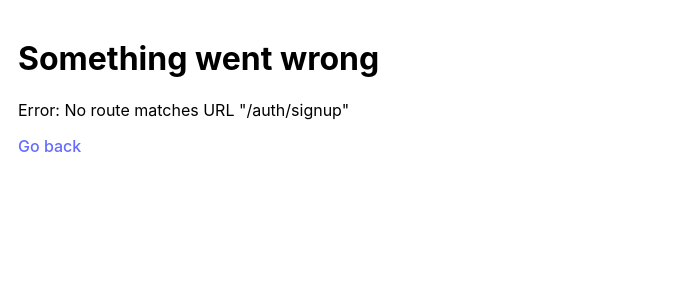
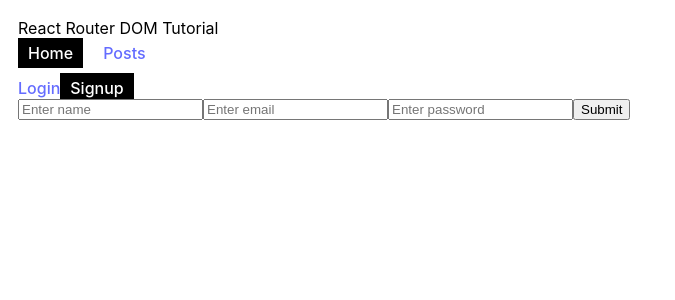
Before and after one commit to sandip-sadhukhan/react-interview, a React (Vite) app in the folder 7.routing/: page /auth/signup in a window 1280 px wide. Shown: the top 300 px of the page, without its empty margins (0-675 px from the left). Built offline with nearby package versions, Linux system fonts and the light colour scheme.

Commit message:
nested route example

```diff
--- a/7.routing/src/components/header.jsx
+++ b/7.routing/src/components/header.jsx
@@ -3,7 +3,7 @@ import { Link, NavLink } from 'react-router-dom'
 
 const Header = () => {
     return <header className='header'>
-        <NavLink to="/">Home</NavLink>
+        <NavLink to="/auth">Home</NavLink>
         <NavLink to="/posts">Posts</NavLink>
     </header>
 }
--- /dev/null
+++ b/7.routing/src/components/login.jsx
@@ -0,0 +1,24 @@
+import React from 'react'
+import { useNavigate } from 'react-router-dom';
+
+const Login = () => {
+      const navigate = useNavigate();
+
+  const handleSubmit = (e) => {
+    e.preventDefault();
+
+    if (e.target.email.value && e.target.password.value) {
+      navigate("/posts")
+    }
+  }
+
+  return (
+     <form onSubmit={handleSubmit}>
+      <input type="email" name="email" placeholder='Enter email' />
+      <input type="password" name="password" placeholder='Enter password' />
+      <input type="submit" value="Submit" />
+    </form>
+  )
+}
+
+export default Login
--- /dev/null
+++ b/7.routing/src/components/signup.jsx
@@ -0,0 +1,25 @@
+import React from 'react'
+import { useNavigate } from 'react-router-dom';
+
+const SignUp = () => {
+        const navigate = useNavigate();
+
+  const handleSubmit = (e) => {
+    e.preventDefault();
+
+    if (e.target.email.value && e.target.password.value) {
+      navigate("/posts")
+    }
+  }
+
+  return (
+     <form onSubmit={handleSubmit}>
+      <input type="text" name="name" placeholder='Enter name' />
+      <input type="email" name="email" placeholder='Enter email' />
+      <input type="password" name="password" placeholder='Enter password' />
+      <input type="submit" value="Submit" />
+    </form>
+  )
+}
+
+export default SignUp
--- a/7.routing/src/pages/home.jsx
+++ b/7.routing/src/pages/home.jsx
@@ -1,23 +1,18 @@
 import React from 'react'
-import { useNavigate } from 'react-router-dom';
+import { NavLink, Outlet, useNavigate } from 'react-router-dom';
 
 const Home = () => {
   const navigate = useNavigate();
 
-  const handleSubmit = (e) => {
-    e.preventDefault();
+  return (
+    <div>
+      <div>
+        <NavLink to="/auth/login">Login</NavLink>
+        <NavLink to="/auth/signup">Signup</NavLink>
+      </div>
 
-    if (e.target.email.value && e.target.password.value) {
-      navigate("/posts")
-    }
-  }
-
-  return (
-    <form onSubmit={handleSubmit}>
-      <input type="email" name="email" placeholder='Enter email' />
-      <input type="password" name="password" placeholder='Enter password' />
-      <input type="submit" value="Submit" />
-    </form>
+      <Outlet />
+    </div>
   )
 }
 
```
Also changed, not shown: 7.routing/src/App.jsx (+14 -2 lines).
